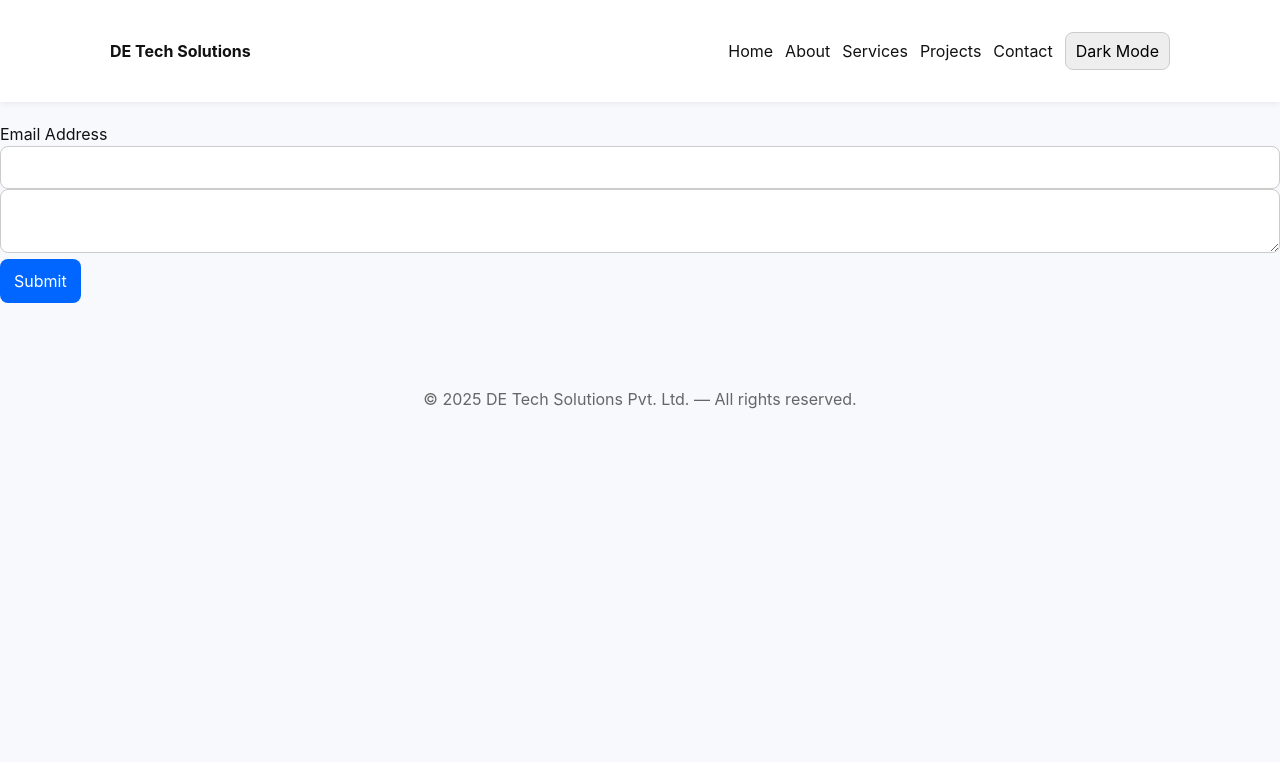
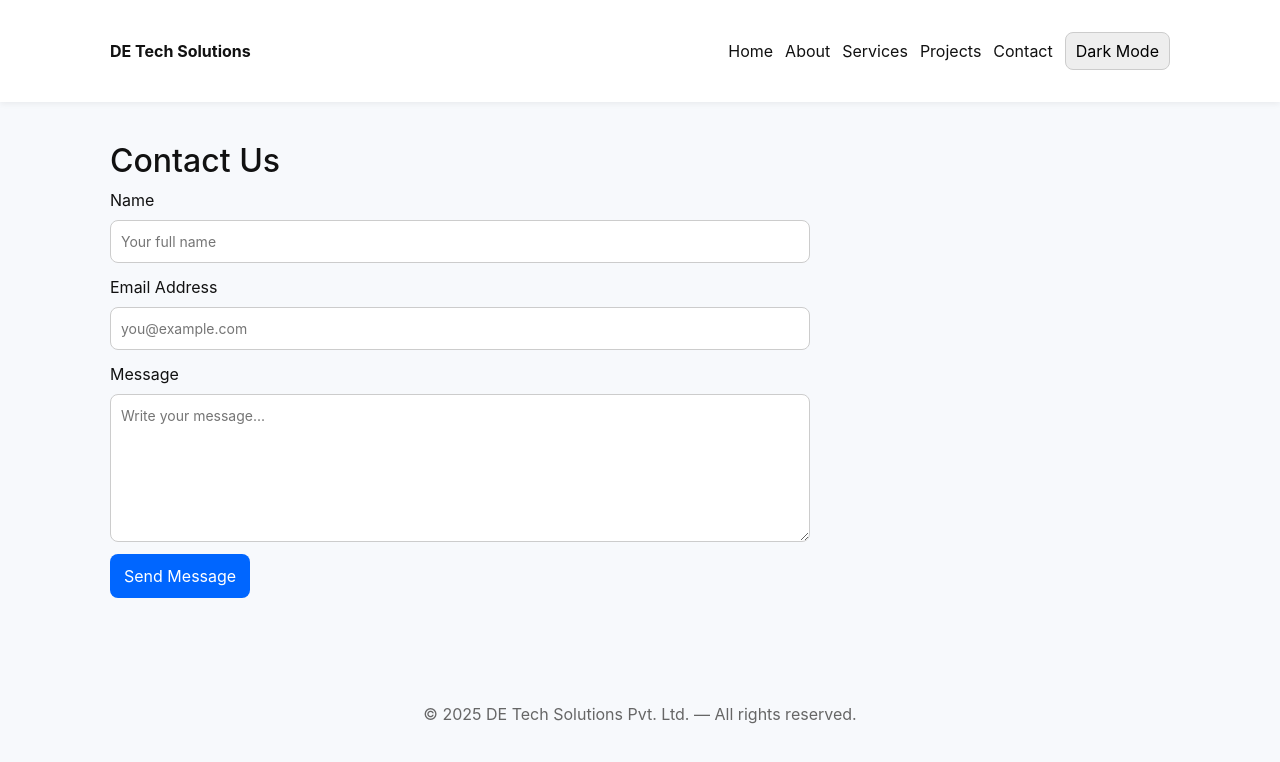
Before and after one commit to Yogashree-T-S/detechsolutions, a React (Create React App) app in the folder frontend/: page /contact in a window 1280 px wide. Shown: the top 762 px of the page. Built offline with nearby package versions, Linux system fonts and the light colour scheme.

Commit message:
Add files via upload

```diff
--- a/frontend/src/pages/Contact.js
+++ b/frontend/src/pages/Contact.js
@@ -1,46 +1,55 @@
 import React from 'react';
 import { useForm, ValidationError } from '@formspree/react';
 
-function ContactForm() {
+export default function Contact() {
+  // Replace "mldoqrbp" with your own Formspree form ID
   const [state, handleSubmit] = useForm("mldoqrbp");
+
   if (state.succeeded) {
-      return <p>Thanks for joining!</p>;
+    return (
+      <div className="container" style={{ textAlign: 'center', padding: '40px' }}>
+        <h2>✅ Message Sent!</h2>
+        <p>Thank you for contacting <strong>DE Tech Solutions</strong>. We'll get back to you soon.</p>
+        <a href="/contact" style={{
+          marginTop: '20px',
+          display: 'inline-block',
+          background: 'var(--accent)',
+          color: '#fff',
+          padding: '10px 16px',
+          borderRadius: '8px',
+          textDecoration: 'none'
+        }}>Send Another Message</a>
+      </div>
+    );
   }
+
   return (
-    <form onSubmit={handleSubmit}>
-      <label htmlFor="email">
-        Email Address
-      </label>
-      <input
-        id="email"
-        type="email"
-        name="email"
-      />
-      <ValidationError
-        prefix="Email"
-        field="email"
-        errors={state.errors}
-      />
-      <textarea
-        id="message"
-        name="message"
-      />
-      <ValidationError
-        prefix="Message"
-        field="message"
-        errors={state.errors}
-      />
-      <button type="submit" disabled={state.submitting}>
-        Submit
-      </button>
-    </form>
+    <div className="container">
+      <h2>Contact Us</h2>
+      <div style={{ maxWidth: 700 }}>
+        <form onSubmit={handleSubmit}>
+          <div className="form-row">
+            <label htmlFor="name">Name</label>
+            <input id="name" type="text" name="name" placeholder="Your full name" required />
+          </div>
+
+          <div className="form-row">
+            <label htmlFor="email">Email Address</label>
+            <input id="email" type="email" name="email" placeholder="you@example.com" required />
+            <ValidationError prefix="Email" field="email" errors={state.errors} />
+          </div>
+
+          <div className="form-row">
+            <label htmlFor="message">Message</label>
+            <textarea id="message" name="message" rows="6" placeholder="Write your message..." required />
+            <ValidationError prefix="Message" field="message" errors={state.errors} />
+          </div>
+
+          <button type="submit" disabled={state.submitting}>
+            {state.submitting ? "Sending..." : "Send Message"}
+          </button>
+        </form>
+      </div>
+    </div>
   );
 }
-
-function App() {
-  return (
-    <ContactForm />
-  );
-}
-
-export default App;
```
